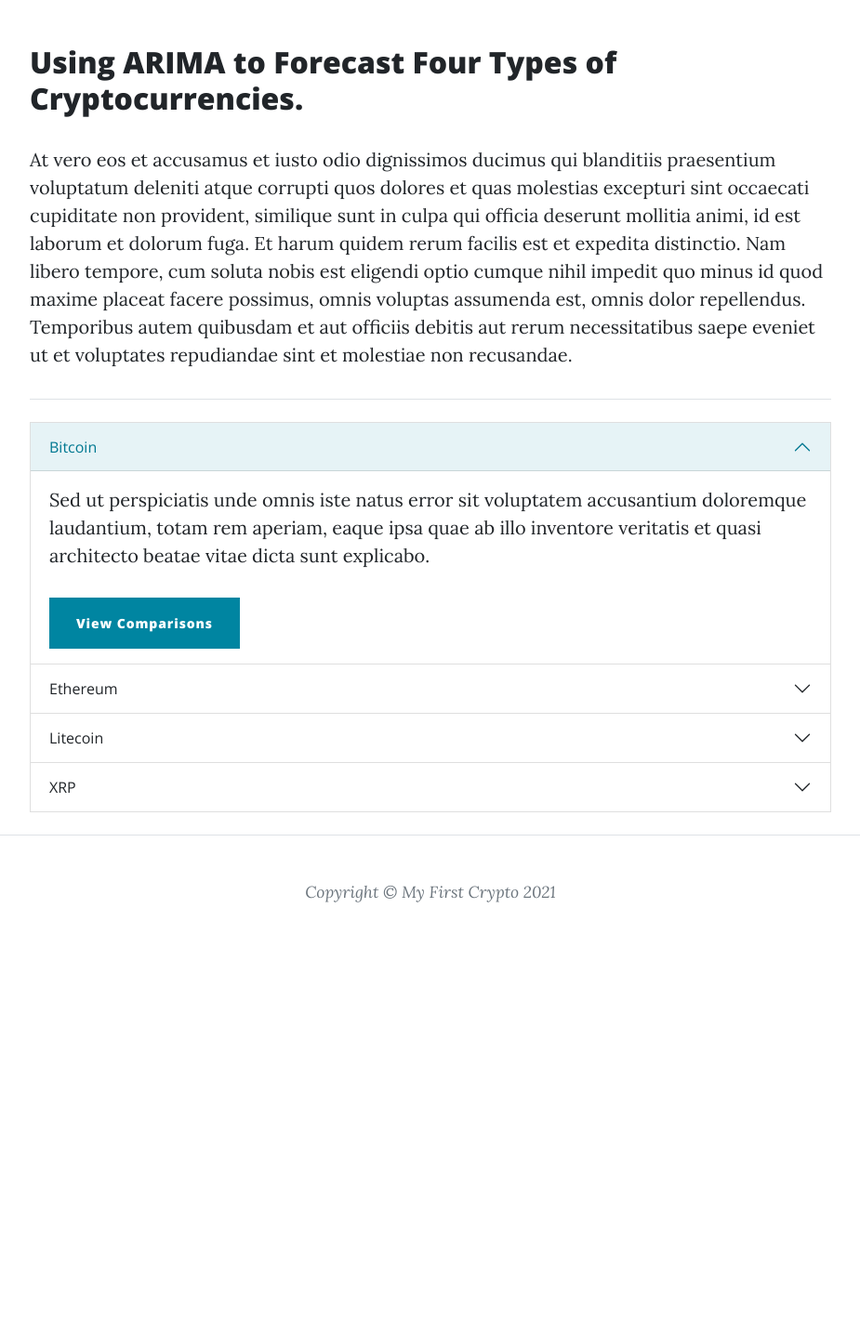
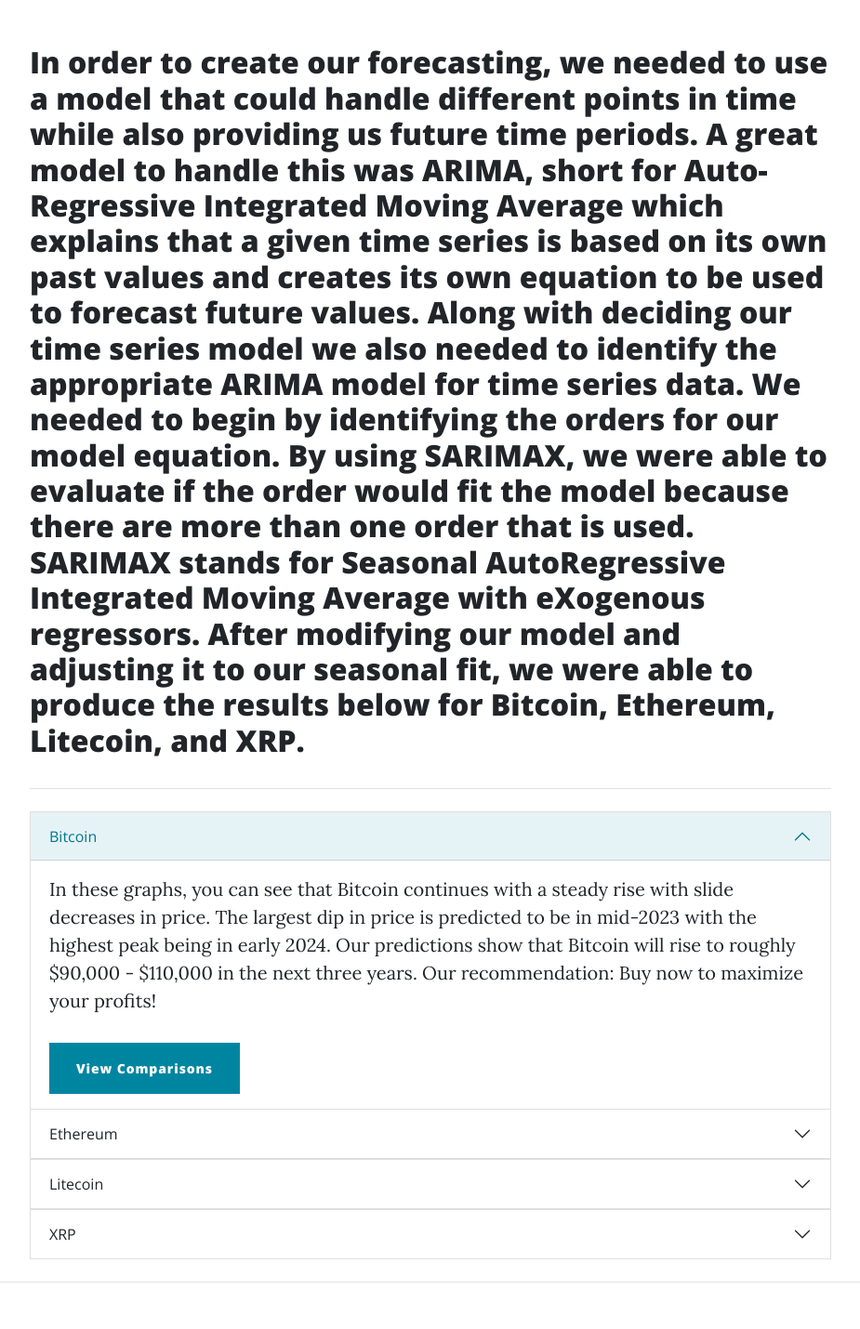
Before and after one commit to dmayo0317/project4, a Flask app: page /recommender in a window 1280 px wide. Shown: the part 532-1962 px from the top of the page at 93% size, without its empty margins (177-1102 px from the left). Before the commit the page ends 1503 px from the top, so only its background shows below. Run offline with Flask 2, Linux system fonts and the light colour scheme; some libraries are stand-ins or nearby versions.

Commit message:
adding to recommender

```diff
--- a/templates/page/recommender.html
+++ b/templates/page/recommender.html
@@ -67,18 +67,20 @@
 
                     <!-- Post preview-->
                     <div class="post-preview">
-                        <h2 class="post-title h2-padding">Using ARIMA to Forecast Four Types of Cryptocurrencies.</h2>
-                        <p>At vero eos et accusamus et iusto odio dignissimos ducimus qui blanditiis praesentium
-                            voluptatum deleniti atque corrupti quos dolores et quas molestias excepturi sint occaecati
-                            cupiditate non provident, similique sunt in culpa qui officia deserunt mollitia animi, id
-                            est
-                            laborum et dolorum fuga. Et harum quidem rerum facilis est et expedita distinctio. Nam
-                            libero
-                            tempore, cum soluta nobis est eligendi optio cumque nihil impedit quo minus id quod maxime
-                            placeat facere possimus, omnis voluptas assumenda est, omnis dolor repellendus. Temporibus
-                            autem quibusdam et aut officiis debitis aut rerum necessitatibus saepe eveniet ut et
-                            voluptates
-                            repudiandae sint et molestiae non recusandae.
+                        <h2 class="post-title h2-padding">In order to create our forecasting, we needed to use a model
+                            that could handle different points in time while also providing us future time periods. A
+                            great model to handle this was ARIMA, short for Auto-Regressive Integrated Moving Average
+                            which explains that a given time series is based on its own past values and creates its own
+                            equation to be used to forecast future values.
+
+                            Along with deciding our time series model we also needed to identify the appropriate ARIMA
+                            model for time series data. We needed to begin by identifying the orders for our model
+                            equation. By using SARIMAX, we were able to evaluate if the order would fit the model
+                            because there are more than one order that is used. SARIMAX stands for Seasonal
+                            AutoRegressive Integrated Moving Average with eXogenous regressors.
+
+                            After modifying our model and adjusting it to our seasonal fit, we were able to produce the
+                            results below for Bitcoin, Ethereum, Litecoin, and XRP.
                             </p>
                     </div>
                     <!-- Divider-->
@@ -97,9 +99,12 @@
                             <div id="panelsStayOpen-collapseOne" class="accordion-collapse collapse show"
                                 aria-labelledby="panelsStayOpen-headingOne">
                                 <div class="accordion-body">
-                                    Sed ut perspiciatis unde omnis iste natus error sit voluptatem accusantium
-                                    doloremque laudantium, totam rem aperiam, eaque ipsa quae ab illo inventore
-                                    veritatis et quasi architecto beatae vitae dicta sunt explicabo.<br><br>
+                                    In these graphs, you can see that Bitcoin continues with a steady rise with slide
+                                    decreases in price. The largest dip in price is predicted to be in mid-2023 with the
+                                    highest peak being in early 2024. Our predictions show that Bitcoin will rise to
+                                    roughly $90,000 - $110,000 in the next three years. Our recommendation: Buy now to
+                                    maximize your profits!
+                                    <br><br>
                                     <!-- Modal 1 Start -->
                                     <!-- Button trigger modal 1-->
                                     <button type="button" class="btn btn-primary" data-bs-toggle="modal"
@@ -155,8 +160,10 @@
                             <div id="panelsStayOpen-collapseTwo" class="accordion-collapse collapse"
                                 aria-labelledby="panelsStayOpen-headingTwo">
                                 <div class="accordion-body">
-                                    <strong>This is the second item's accordion body.</strong> It is hidden by default,
-                                    until the collapse plugin adds the appropriate classes. <br><br>
+                                    <strong>In these graphs, you can see that Ethereum is predicted to have a meteoric
+                                        rise in the next three years. It will be on the continuous rise until 2024 and
+                                        we predict that the price will be somewhere between $25,000 - $35,000. Our
+                                        recommendation: Buy now to maximize your profits! <br><br>
 
                                         <!-- Modal 2 Start -->
                                         <!-- Button trigger modal 2-->
@@ -213,9 +220,10 @@
                             <div id="panelsStayOpen-collapseThree" class="accordion-collapse collapse"
                                 aria-labelledby="panelsStayOpen-headingThree">
                                 <div class="accordion-body">
-                                    <strong>This is the second item's accordion body.</strong> It is hidden by default,
-                                    until the collapse plugin adds the appropriate classes that we use to style each
-                                    element.<br><br>
+                                    <strong>In these graphs, you can see that Litecoin has many dips and peaks until
+                                        2024. We predict that the lowest dip will be in late 2023 and the highest peak
+                                        will be in early 2024. Our recommendation: Be Cautious and keep your eye on the
+                                        price changes! Remember to buy low and sell high!<br><br>
                                         <!-- Modal 3 Start -->
                                         <!-- Button trigger modal 3-->
                                         <button type="button" class="btn btn-primary" data-bs-toggle="modal"
@@ -270,9 +278,11 @@
                             <div id="panelsStayOpen-collapseFour" class="accordion-collapse collapse"
                                 aria-labelledby="panelsStayOpen-headingFour">
                                 <div class="accordion-body">
-                                    <strong>This is the third item's accordion body.</strong> It is hidden by default,
-                                    until the collapse plugin adds the appropriate classes that we use to style each
-                                    element. <br><br>
+                                    <strong>In these graphs, you can see that XRP is extremely inconsistent over the
+                                        next three years with wildly contrasting changes in price. According to our
+                                        predictions, the pattern does hold consistent that the dips occur early every
+                                        year and the peaks occur a few months afterward. Our recommendation: Be cautious
+                                        and time your purchases! Remember to buy low and sell high! <br><br>
                                         <!-- Modal 4 Start -->
                                         <!-- Button trigger modal 4-->
                                         <button type="button" class="btn btn-primary" data-bs-toggle="modal"
```
Lines whose indentation alone changed are shown as unchanged.
